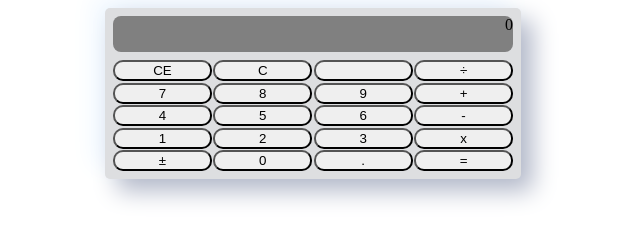
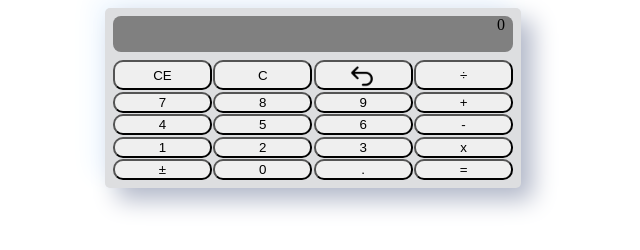
Before and after one commit to rickmed/The-Odin-Project, a plain HTML site: page calculator/index.html in a window 1280 px wide. Shown: the whole page, without its empty margins (327-967 px from the left). Drawn offline with Linux system fonts and the light colour scheme.

Commit message:
Add undo button styles

```diff
--- a/calculator/styles.css
+++ b/calculator/styles.css
@@ -23,11 +23,20 @@ button#equals {
 }
 
 screen {
-    /* height: 100px; */
-    background-color: gray;
     display: flex;
     flex-direction: column;
     align-items: flex-end;
+    /* height: 100px; */
+    background-color: gray;
     margin-bottom: 0.5rem;
     border-radius: 0.5rem;
+    padding-right: 0.5rem;
 }
+
+.undo {
+    height: 30px;
+    background-image: url('undo.png');
+    background-repeat: no-repeat;
+    background-size: contain;
+    background-position: center center;
+}
```
